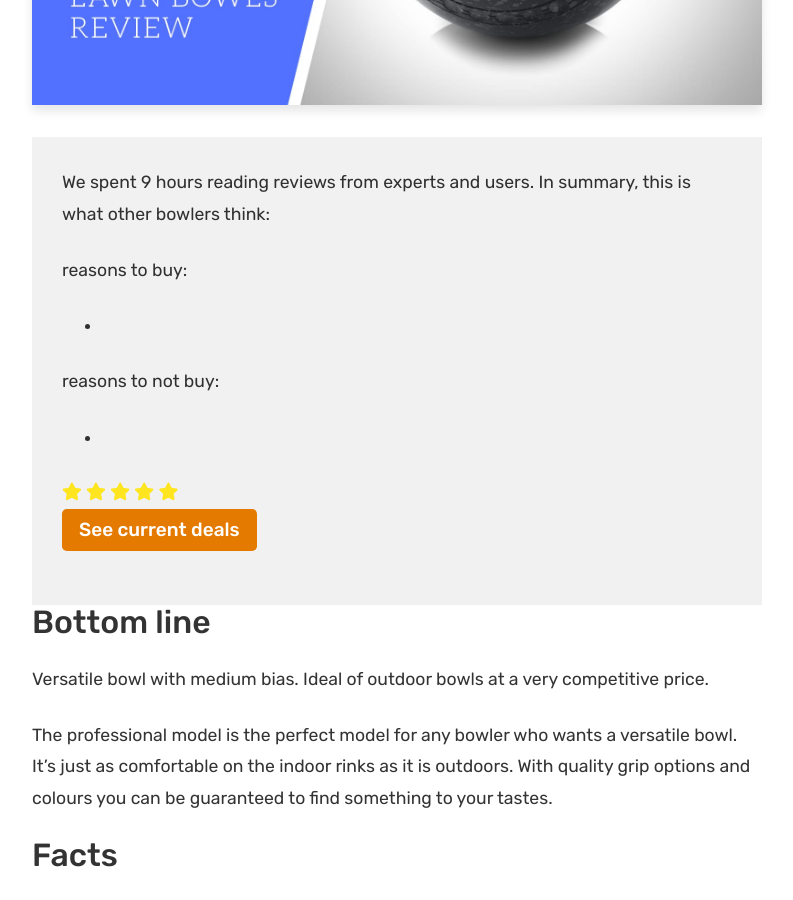
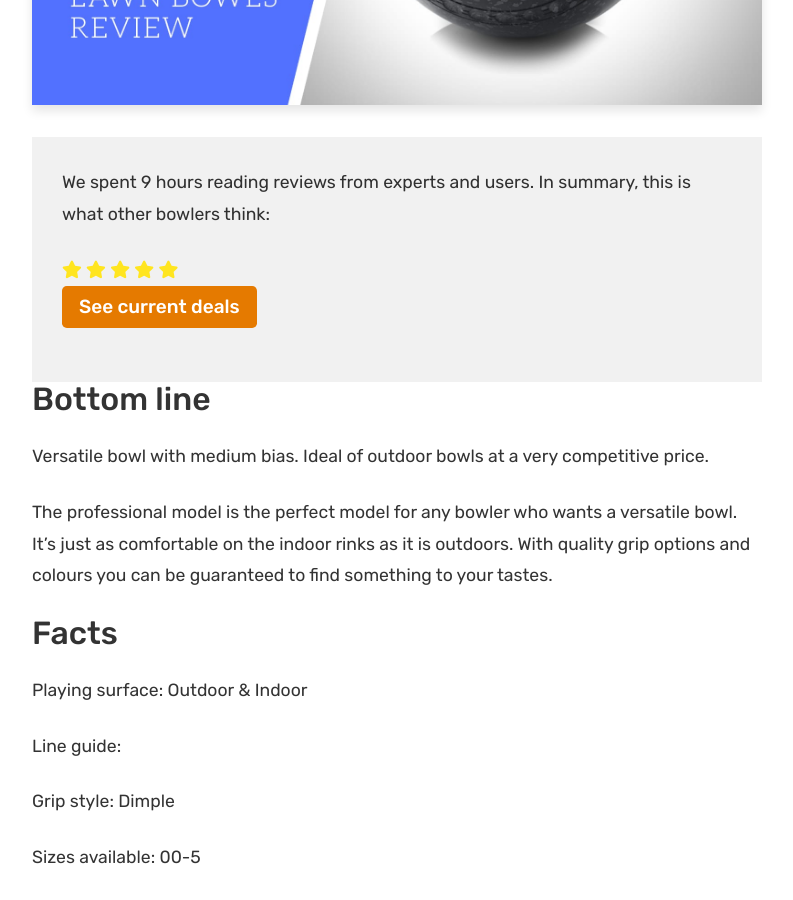
Before and after one commit to krussll/etsysimplicity, a Jekyll site: the page built from _posts/2019-06-02-drakes-pride-professional-review.md, in a window 1280 px wide and 900 px high, scrolled down 598 px. Shown: the whole window, without its empty margins (53-846 px from the left). Built offline with Jekyll 4.4.1, drawn with Linux system fonts in a browser that asks for light colours; nearby versions of some CDN libraries.

Commit message:
Update 2019-06-02-drakes-pride-professional-review.md

```diff
--- a/_posts/2019-06-02-drakes-pride-professional-review.md
+++ b/_posts/2019-06-02-drakes-pride-professional-review.md
@@ -11,13 +11,6 @@ description: "9 reasons to buy/NOT buy Drakes Pride PRO-50 lawn bowls"
 
 We spent 9 hours reading reviews from experts and users. In summary, this is what other bowlers think:
 
- reasons to buy:
-
-*
-
- reasons to not buy:
-*
-
 <div class="stars">
   <i class="fas fa-star"></i>
   <i class="fas fa-star"></i>
@@ -27,7 +20,7 @@ We spent 9 hours reading reviews from experts and users. In summary, this is wha
 </div>
 
 
-<a href=""  class="btn more"  target="_blank">See current deals</a>
+<a href="http://rover.ebay.com/rover/1/710-53481-19255-0/1?ff3=4&pub=5575495824&toolid=10001&campid=5338650038&customid=&mpre=https%3A%2F%2Fwww.ebay.co.uk%2Fsch%2Fi.html%3F_from%3DR40%26_nkw%3Ddrakes%2Bpride%2Bprofessional%2Bbowls%26_sacat%3D117103%26_sop%3D1"  class="btn more"  target="_blank">See current deals</a>
 
 </div>
 
```
